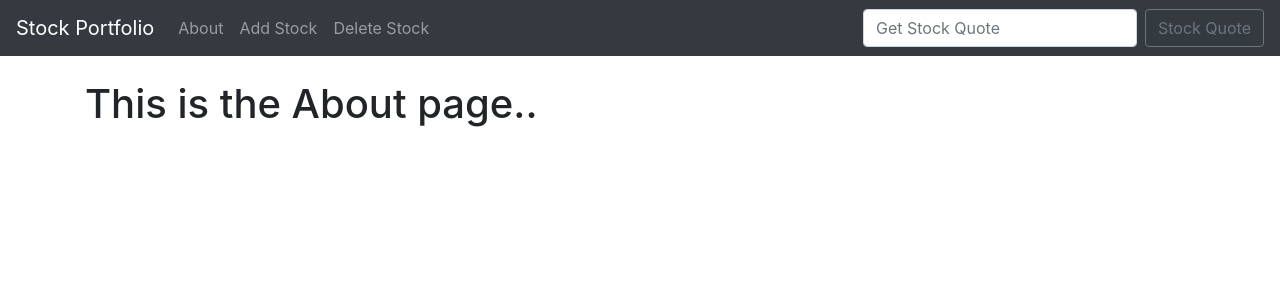
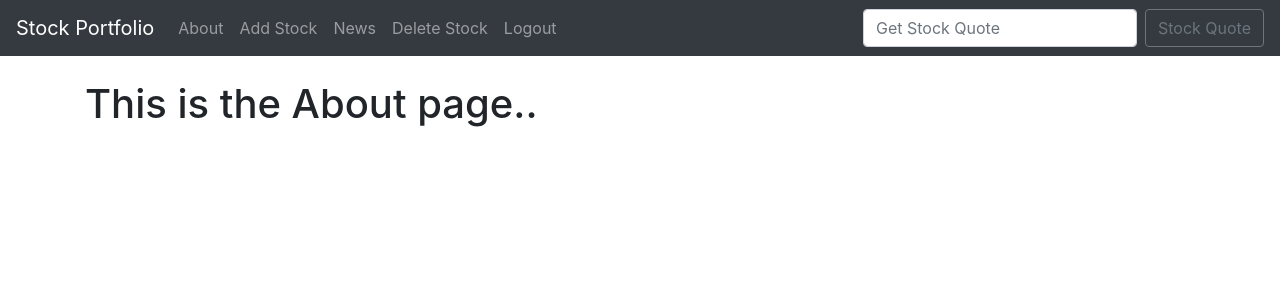
Before and after one commit to santiagoelie/stock-market-portfolio-python-django, a Django app: page /about.html in a window 1280 px wide. Shown: the top 300 px of the page. Run offline with Django 3.2, Linux system fonts and the light colour scheme; some libraries are stand-ins or nearby versions.

Commit message:
add new links for news and logout
add new links for news and logout in navbar

```diff
--- a/quotes/templates/base.html
+++ b/quotes/templates/base.html
@@ -25,7 +25,13 @@
                 <a class="nav-link" href="{% url 'add_stock' %}">Add Stock</a>
             </li>
             <li class="nav-item">
+              <a class="nav-link" href="{% url 'news' %}">News</a>
+          </li>
+            <li class="nav-item">
                 <a class="nav-link" href="{% url 'delete_stock' %}">Delete Stock</a>
+            </li>
+            <li class="nav-item">
+              <a class="nav-link" href="{% url 'login' %}">Logout</a>
             </li>
           </ul>
           <form action="{% url 'home' %}" class="form-inline my-2 my-lg-0" method="POST">
```
